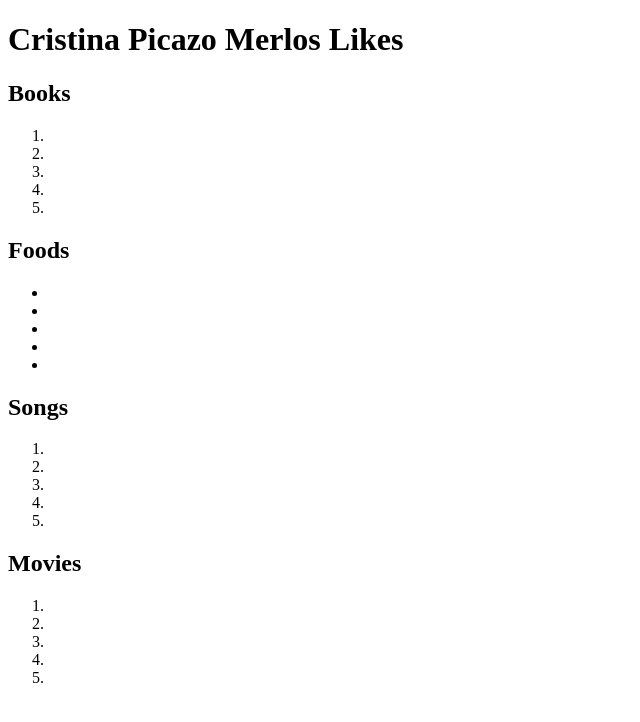
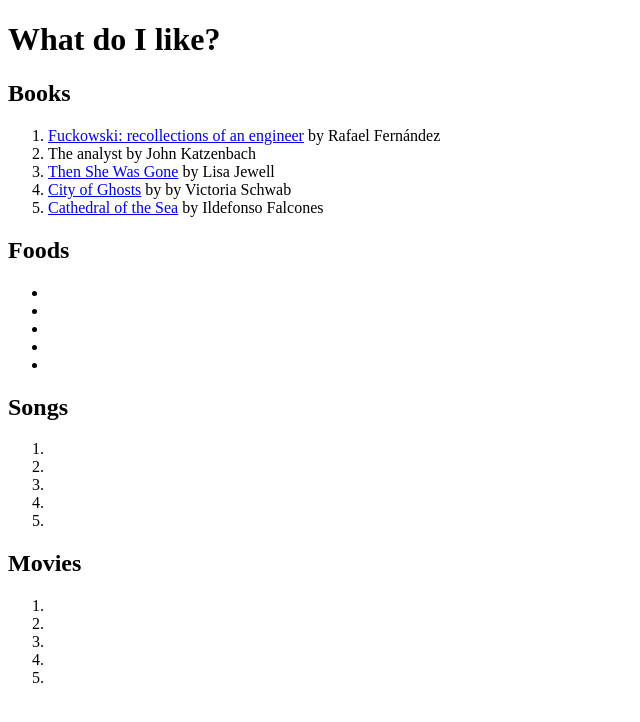
Before and after one commit to CristinaPicazo/Likes, a plain HTML site: page index.html in a window 1280 px wide. Shown: the whole page, without its empty margins (0-640 px from the left). Drawn offline with Linux system fonts and the light colour scheme.

Commit message:
books added

```diff
--- a/index.html
+++ b/index.html
@@ -5,18 +5,22 @@
     <meta charset="UTF-8">
     <meta http-equiv="X-UA-Compatible" content="IE=edge">
     <meta name="viewport" content="width=device-width, initial-scale=1.0">
-    <title>Document</title>
+    <title>Likes</title>
 </head>
 
 <body>
-    <h1>Cristina Picazo Merlos Likes</h1>
+    <h1>What do I like?</h1>
     <h2>Books</h2>
     <ol>
-        <li><a href=""></a></li>
-        <li><a href=""></a></li>
-        <li><a href=""></a></li>
-        <li><a href=""></a></li>
-        <li><a href=""></a></li>
+        <li><a href="http://zenitservices.com/Translations/2006/Fuckowski.html">Fuckowski: recollections of an
+                engineer</a> by Rafael Fernández</li>
+        <li><a href="https://en.wikipedia.org/wiki/The_Analyst_(novel)"></a>The analyst</a> by John Katzenbach</li>
+        <li><a href="https://www.goodreads.com/book/show/35297426-then-she-was-gone">Then She Was Gone</a> by Lisa
+            Jewell</li>
+        <li><a href="https://www.goodreads.com/book/show/35403058-city-of-ghosts">City of Ghosts</a> by by Victoria
+            Schwab</li>
+        <li><a href="https://en.wikipedia.org/wiki/Cathedral_of_the_Sea">Cathedral of the Sea</a> by Ildefonso Falcones
+        </li>
     </ol>
     <h2>Foods</h2>
     <ul>
```
